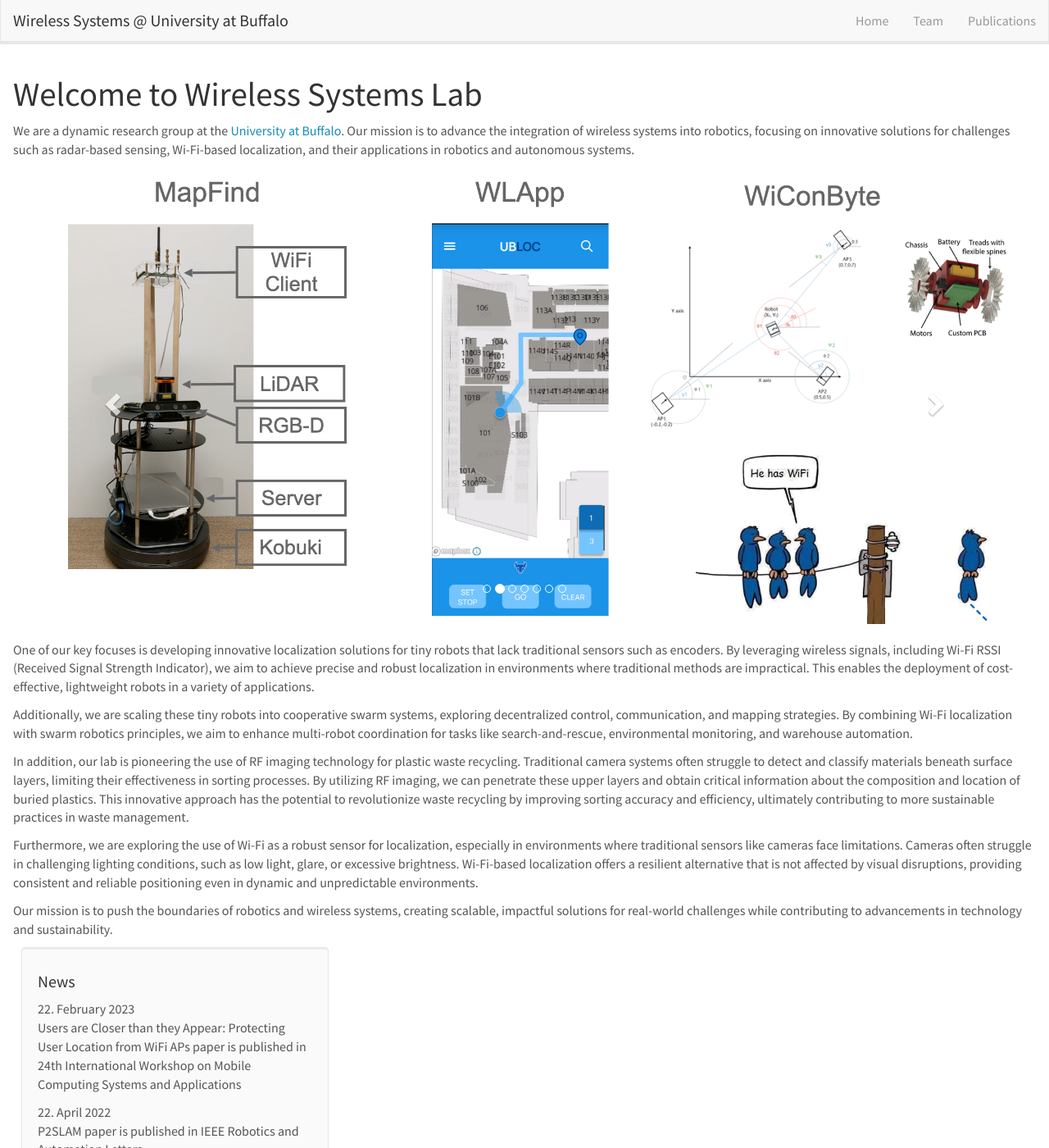
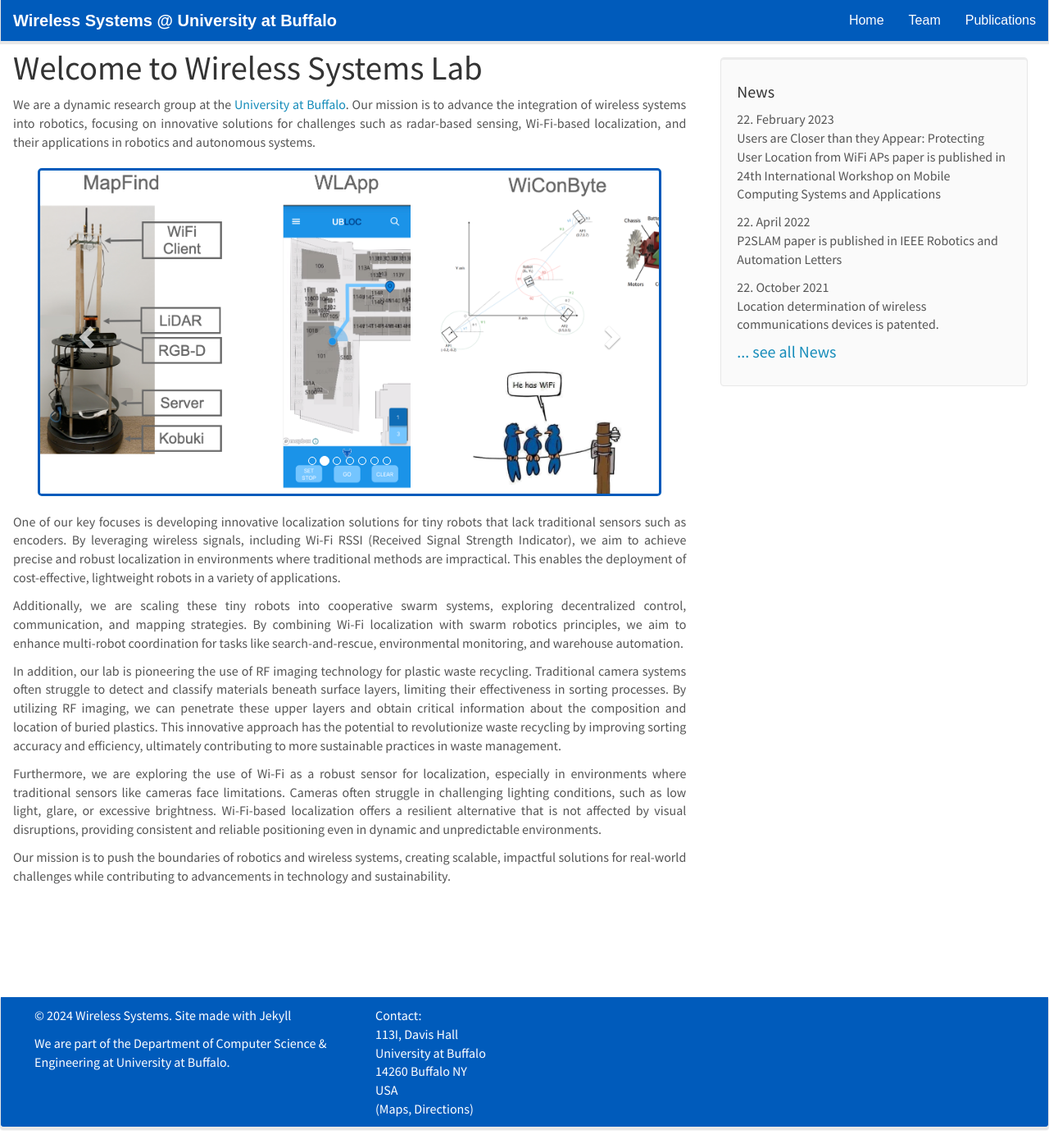
Before and after one commit to WIRES-UB/wires-ub.github.io, a Jekyll site: the page built from _pages/home.md, in a window 1280 px wide and 1400 px high. Shown: the whole window at 82% size. Built offline with Jekyll 4.4.1, drawn with Linux system fonts in a browser that asks for light colours; nearby versions of some CDN libraries.

Commit message:
UB colors

```diff
--- a/_layouts/homelay.html
+++ b/_layouts/homelay.html
@@ -2,11 +2,15 @@
 layout: default
 ---
 
-  <div id="homeid" class="col-sm-12">
-        <h1>Welcome to Wireless Systems Lab</h1>
+<div class="container-fluid">
+  <div class="row">
+    <div id="homeid" class="col-sm-8">
+          <h1>Welcome to Wireless Systems Lab</h1>
 
-	{{ content }}
+    {{ content }}
+    </div>
+    <div id="newsid" class="col-sm-4">
+    {% include news.html %}
+    </div>
   </div>
-  <div id="newsid" class="col-sm-4" >
-	{% include news.html %}
-  </div>
+</div>
--- a/_sass/bootstrap/_theme.scss
+++ b/_sass/bootstrap/_theme.scss
@@ -132,7 +132,7 @@
   @include gradient-vertical($start-color: lighten($navbar-default-bg, 10%), $end-color: $navbar-default-bg);
   @include reset-filter; // Remove gradient in IE<10 to fix bug where dropdowns don't get triggered
   border-radius: $navbar-border-radius;
-  $shadow: inset 0 1px 0 rgba(255,255,255,.15), 0 1px 5px rgba(0,0,0,.075);
+  $shadow: inset 0 1px 0 rgba(0,0,0,.15), 0 1px 5px rgba(0,0,0,.075);
   @include box-shadow($shadow);
 
   .navbar-nav > .open > a,
--- a/_sass/bootstrap/_variables.scss
+++ b/_sass/bootstrap/_variables.scss
@@ -366,21 +366,21 @@ $navbar-padding-vertical:          (($navbar-height - $line-height-computed) / 2
 $navbar-collapse-max-height:       340px !default;
 
 $navbar-default-color:             $text-color !default;
-$navbar-default-bg:                #f8f8f8 !default;
+$navbar-default-bg:                #005bbb  !default;
 $navbar-default-border:            $input-border !default;
 
 // Navbar links
-$navbar-default-link-color:                $gray-light !default;
-$navbar-default-link-hover-color:          $gray-dark !default;
+$navbar-default-link-color:                #ffffff !default;
+$navbar-default-link-hover-color:          #ffffff !default;
 $navbar-default-link-hover-bg:             transparent !default;
-$navbar-default-link-active-color:         $navbar-default-link-hover-color !default;
+$navbar-default-link-active-color:         #ffffff !default;
 $navbar-default-link-active-bg:            transparent !default;
 $navbar-default-link-disabled-color:       $gray-lighter !default;
 $navbar-default-link-disabled-bg:          transparent !default;
 
 // Navbar brand label
-$navbar-default-brand-color:               $navbar-default-link-hover-color !default;
-$navbar-default-brand-hover-color:         $navbar-default-link-hover-color !default;
+$navbar-default-brand-color:               #ffffff !default;
+$navbar-default-brand-hover-color:         #ffffff !default;
 $navbar-default-brand-hover-bg:            transparent !default;
 
 // Navbar toggle
@@ -711,9 +711,9 @@ $panel-border-radius:         $border-radius-base !default;
 
 //** Border color for elements within panels
 $panel-inner-border:          transparent !default;
-$panel-footer-bg:             #f5f5f5 !default;
+$panel-footer-bg:             #005bbb !default;
 
-$panel-default-text:          $gray-dark !default;
+$panel-default-text:          #ffffff !default;
 $panel-default-border:        transparent !default;
 $panel-default-heading-bg:    #f5f5f5 !default;
 
--- a/css/main.scss
+++ b/css/main.scss
@@ -101,3 +101,76 @@ firstp {
     margin-left: 30px;
     margin-right: 30px;
 }
+
+/* Footer styling - white text on blue background */
+#footer .panel-footer {
+    color: #ffffff !important;
+}
+
+#footer .panel-footer a {
+    color: #ffffff !important;
+}
+
+#footer .panel-footer a:hover {
+    color: #ffffff !important;
+    text-decoration: underline;
+}
+
+/* Navbar brand styling - Arial Bold */
+.navbar-brand {
+    font-family: Arial, sans-serif !important;
+    font-weight: bold !important;
+}
+
+/* Navbar navigation links styling - Arial */
+.navbar-nav > li > a {
+    font-family: Arial, sans-serif !important;
+}
+
+/* Reduce space between top ribbon and Welcome heading */
+#homeid h1 {
+    margin-top: -10px !important;
+    padding-top: 0 !important;
+}
+
+/* Justify text in home page main content */
+#homeid {
+    text-align: justify !important;
+}
+
+/* Carousel image standardization and styling */
+.carousel .item img {
+    width: 100% !important;
+    height: 400px !important; /* Fixed height for all slides */
+    object-fit: cover !important; /* Maintain aspect ratio while filling container */
+    border: 3px solid #005bbb !important; /* Blue outline */
+    border-radius: 5px !important; /* Slightly rounded corners */
+}
+
+/* Ensure carousel container has consistent height */
+.carousel .carousel-inner {
+    height: 400px !important;
+}
+
+.carousel .item {
+    height: 400px !important;
+}
+
+/* Move footer to bottom */
+#footer {
+    margin-top: 50px !important;
+    position: relative;
+    bottom: 0;
+}
+
+/* Ensure page has minimum height to push footer down */
+body {
+    min-height: 100vh;
+    display: flex;
+    flex-direction: column;
+}
+
+/* Make main content area grow to fill space */
+.container-fluid {
+    flex: 1;
+}
```
